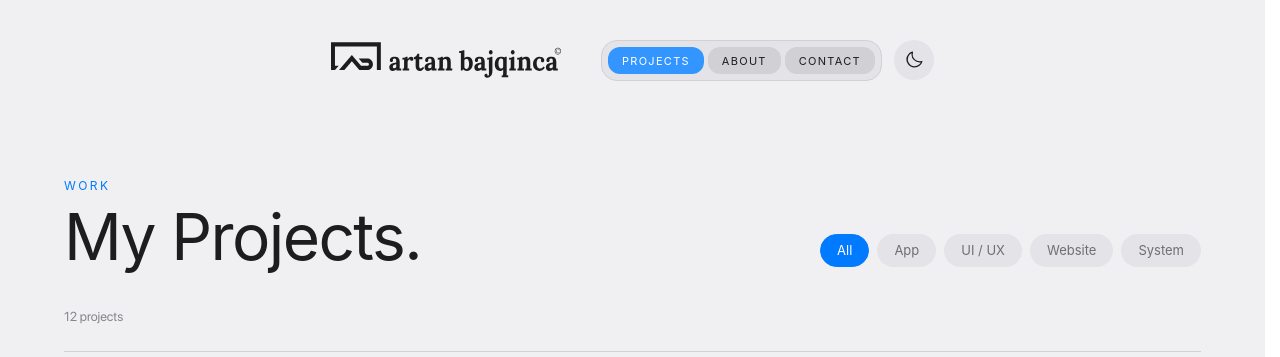
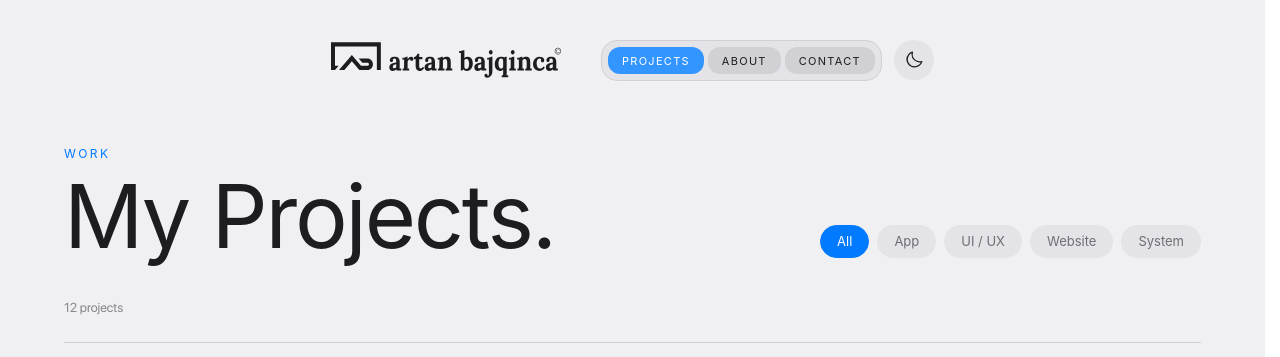
Before and after one commit to ArtanBajqinca/Portfolio-v2, a Next.js app: page /projects in a window 1280 px wide. Shown: the top 357 px of the page. Built offline with nearby package versions, Linux system fonts and the light colour scheme; a web font is replaced by a local one.

Commit message:
feat: update About and ProjectsDisplay components with improved content and animations

```diff
--- a/app/about/page.js
+++ b/app/about/page.js
@@ -41,18 +41,18 @@ export default function About() {
 
       {/* ── Hero ─────────────────────────────────────────────── */}
       <section className="max-w-screen-xl mx-auto w-full px-6 lg:px-16 pt-16 pb-20">
-        <div className="grid grid-cols-1 lg:grid-cols-[1fr_360px] gap-8 lg:gap-16 items-end">
+        <div className="grid grid-cols-1 lg:grid-cols-[1fr_360px] gap-8 lg:gap-16 items-start">
 
           {/* Left — text, always left-aligned */}
           <motion.div variants={fadeUp} initial="hidden" animate="visible">
             <p className="text-green-800 font-sfpro-medium text-[12px] tracking-[0.2em] uppercase mb-5">
               iOS Developer · Sweden
             </p>
-            <h1 className="text-[62px] lg:text-[88px] font-sfpro-bold text-ui-ink leading-[0.95] tracking-tight mb-7">
-              Artan<br />Bajqinca.
+            <h1 className="text-[58px] lg:text-[88px] font-sfpro-bold text-ui-ink leading-[0.95] tracking-tight mb-7">
+              About me.
             </h1>
             <p className="text-ui-ink-2 font-sfpro text-[17px] leading-[1.75] max-w-[420px] mb-8">
-              Building fast, scalable iOS apps with SwiftUI & Firebase. Driven by clean architecture, refined UX, and features that feel seamless.
+              I build iOS apps, ship them to the App Store, and lose sleep over the details most don't notice.
             </p>
             <div className="flex gap-5">
               <Link href="https://github.com/artanbajqinca" target="_blank" className="text-ui-ink-2 hover:text-ui-ink transition-colors duration-200" aria-label="GitHub">
--- a/app/projects/[id]/projectPreviewPage.js
+++ b/app/projects/[id]/projectPreviewPage.js
@@ -47,8 +47,17 @@ export default function ProjectDetails({ params }) {
 
   return (
     <div className="flex flex-col justify-center min-h-screen bg-ui-section">
-      {/* Full-Screen Cover Image */}
-      <div className="relative w-full h-[110vw] md:h-[80vh] lg:h-screen sm:my-0">
+      {/* Navbar — same pattern as all other pages */}
+      <div className="flex flex-row flex-wrap justify-center">
+        <div className="flex flex-col mx-12">
+          <div className="lg:mt-10 mt-8">
+            <Navbar />
+          </div>
+        </div>
+      </div>
+
+      {/* Cover Image */}
+      <div className="relative w-full h-[60vw] md:h-[70vh] lg:h-[80vh] mt-6">
         {mediaType === 'video' ? (
           <video
             src={mediaSrc}
@@ -72,12 +81,6 @@ export default function ProjectDetails({ params }) {
         )}
         {/* Gradient overlay */}
         <div className="absolute inset-0 bg-gradient-to-b from-transparent via-transparent to-[var(--ui-section)]"></div>
-        {/* Navbar Section */}
-        <div className="absolute top-0 left-0 w-full z-50 bg-gradient-to-b from-black/60 via-black/20 to-transparent pb-16">
-          <div className="px-6 lg:px-16 mt-8 lg:mt-10">
-            <Navbar overlay />
-          </div>
-        </div>
       </div>
       {/* Project Content Section */}
       <div className="flex flex-col items-start text-left text-ui-ink max-w-screen-lg mx-4 lg:mx-auto -mt-[60px] lg:-mt-20 z-30 px-4">
--- a/components/ProjectsDisplay.jsx
+++ b/components/ProjectsDisplay.jsx
@@ -9,6 +9,11 @@ const FILTERS = [
   { label: 'Website', value: 'web' },
   { label: 'System',  value: 'sw'  },
 ];
+
+const fadeUp = {
+  hidden: { opacity: 0, y: 24 },
+  visible: { opacity: 1, y: 0, transition: { duration: 0.55, ease: 'easeOut' } },
+};
 
 const ProjectsDisplay = ({ activeFilters, handleFilterClick, projects }) => {
   const filtered = projects.filter((p) =>
@@ -26,12 +31,17 @@ const ProjectsDisplay = ({ activeFilters, handleFilterClick, projects }) => {
     <>
       {/* ── Header ─────────────────────────────────────────── */}
       <div className="w-full max-w-screen-xl mx-auto px-6 lg:px-16">
-        <div className="pt-16 lg:pt-24 pb-10 flex flex-col sm:flex-row sm:items-end sm:justify-between gap-6">
+        <motion.div
+          variants={fadeUp}
+          initial="hidden"
+          animate="visible"
+          className="pt-16 pb-10 flex flex-col sm:flex-row sm:items-end sm:justify-between gap-6"
+        >
           <div>
             <p className="text-green-800 font-sfpro-medium text-[12px] tracking-[0.2em] uppercase mb-3">
               Work
             </p>
-            <h1 className="text-[40px] lg:text-[64px] font-sfpro-bold text-ui-ink leading-[0.95] tracking-tight">
+            <h1 className="text-[58px] lg:text-[88px] font-sfpro-bold text-ui-ink leading-[0.95] tracking-tight">
               My Projects.
             </h1>
           </div>
@@ -62,7 +72,7 @@ const ProjectsDisplay = ({ activeFilters, handleFilterClick, projects }) => {
               </button>
             ))}
           </div>
-        </div>
+        </motion.div>
 
         {/* ── Result count ───────────────────────────────────── */}
         <div className="pb-6 border-b border-ui-elevated">
```
